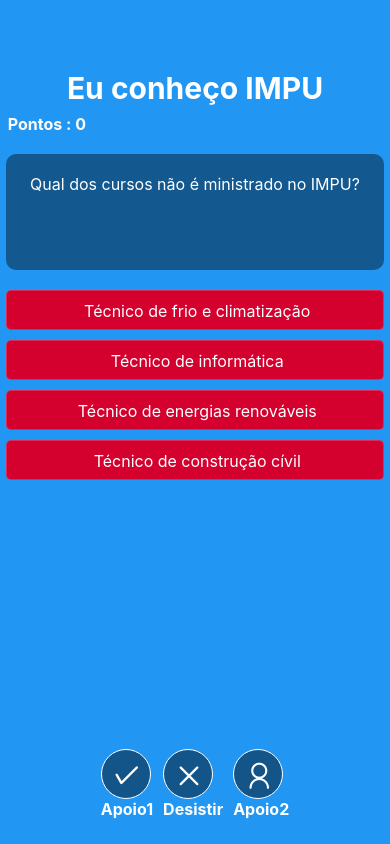
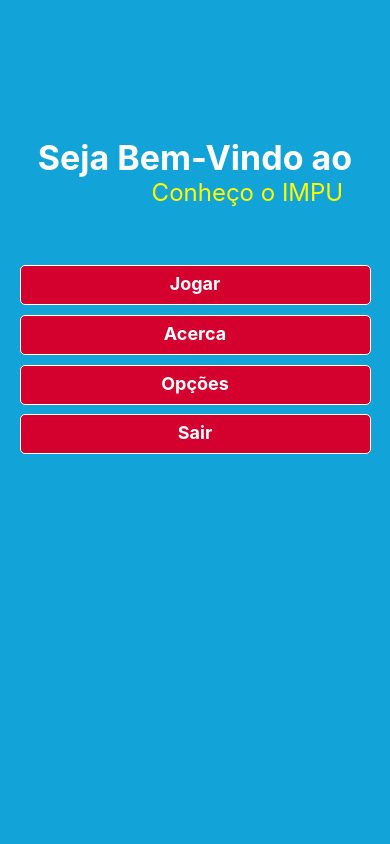
Before and after one commit to tiagobondo/Quiz, a React Native app: screen /Home in a window 390 px wide. Built offline with nearby package versions, Linux system fonts and the light colour scheme.

Commit message:
implementantion of navigation between pages

```diff
--- a/App.js
+++ b/App.js
@@ -1,23 +1,13 @@
 import { StatusBar } from 'expo-status-bar';
 import { StyleSheet, Text, View } from 'react-native';
+import {NavigationContainer} from '@react-navigation/native'
 
-import {Quiz} from './src/components/Quiz'
-
+import {Router} from './src/routes'
 
 export default function App() {
   return (
-    <View style={styles.container}>
-      <Quiz/>
-      <StatusBar style="auto" />
-    </View>
+    <NavigationContainer>
+      <Router/>
+    </NavigationContainer>
   );
 }
-
-const styles = StyleSheet.create({
-  container: {
-    flex: 1,
-    backgroundColor: '#2196f3',
-    alignItems: 'center',
-    justifyContent: 'center',
-  },
-});
--- a/package.json
+++ b/package.json
@@ -10,10 +10,13 @@
   },
   "dependencies": {
     "@react-navigation/native": "^6.1.9",
+    "@react-navigation/native-stack": "^6.9.17",
     "expo": "~49.0.15",
     "expo-status-bar": "~1.6.0",
     "react": "18.2.0",
-    "react-native": "0.72.6"
+    "react-native": "0.72.6",
+    "react-native-safe-area-context": "4.6.3",
+    "react-native-screens": "~3.22.0"
   },
   "devDependencies": {
     "@babel/core": "^7.20.0"
--- a/src/components/Quiz/style.js
+++ b/src/components/Quiz/style.js
@@ -5,13 +5,14 @@
     width:'100%',
     flex:1,
     alignItems:'center',
-    paddingTop:70
+    paddingTop:70,
+    backgroundColor:'#12a4d9'
   },
 
   containerQuestao:{
     marginTop:20,
     width:'97%',
-    height:'15%',
+    height:'16%',
     backgroundColor:'#00000069',
     marginBottom:20,
     borderRadius:10,
--- /dev/null
+++ b/src/pages/About/index.js
@@ -0,0 +1,14 @@
+import {
+    View,
+    Text
+} from 'react-native'
+
+import {styles} from './style'
+export default function About(){
+  return(
+    <View style={styles.container}>
+      <Text>About</Text>
+    </View>
+)}
+
+export {About}
--- /dev/null
+++ b/src/pages/About/style.js
@@ -0,0 +1,13 @@
+import {StyleSheet} from 'react-native'
+
+const styles = StyleSheet.create({
+  container: {
+    flex:1,
+    backgroundColor:'#12a4d9',
+    alignItems:'center',
+    paddingTop:'10%'
+
+  }
+})
+
+export {styles}
--- /dev/null
+++ b/src/pages/Home/index.js
@@ -0,0 +1,36 @@
+import {
+        View,
+        Text,
+        TouchableOpacity
+} from 'react-native';
+
+import {Title} from '../../components/Title'
+import {styles} from './style'
+
+export default function Home(props){
+  return(
+    <View style={styles.container}>
+
+      <Text style={styles.Title}>Seja Bem-Vindo ao</Text>
+      <Text style={styles.SubTitle}>Conheço o IMPU</Text>
+
+    <TouchableOpacity style={styles.buttonPlay} onPress={()=>props.navigation.navigate('Playing')} activeOpacity={0.7}>
+        <Text style={styles.textPlay}>Jogar</Text>
+    </TouchableOpacity>
+
+    <TouchableOpacity style={styles.buttonAbout} onPress={()=>props.navigation.navigate('About')} activeOpacity={0.7}>
+        <Text style={styles.textAbout}>Acerca</Text>
+    </TouchableOpacity>
+
+    <TouchableOpacity style={styles.buttonOptions} onPress={()=>props.navigation.navigate('Options')} activeOpacity={0.7}>
+        <Text style={styles.textOptions}>Opções</Text>
+    </TouchableOpacity>
+
+    <TouchableOpacity style={styles.buttonExit} onPress={()=>alert('Sair')} activeOpacity={0.7}>
+        <Text style={styles.textExit}>Sair</Text>
+    </TouchableOpacity>
+
+    </View>
+)}
+
+export {Home}
--- /dev/null
+++ b/src/pages/Home/style.js
@@ -0,0 +1,98 @@
+import {StyleSheet} from 'react-native';
+
+const styles = StyleSheet.create({
+  container: {
+    flex: 1,
+    backgroundColor: '#12a4d9',
+    alignItems: 'center',
+    paddingTop:'35%'
+  },
+
+  Title: {
+    fontSize:34,
+    fontWeight: 'bold',
+    color:'#fff'
+  },
+
+  SubTitle: {
+    color:'yellow',
+    fontSize:24,
+    alignSelf:'flex-end',
+    marginRight:'12%'
+  },
+
+  buttonPlay:{
+    marginTop:'15%',
+    width:'90%',
+    height:40,
+    backgroundColor:'#d4002e',
+    borderRadius:5,
+    borderWidth:1,
+    borderColor:'#fff'
+  },
+
+  textPlay:{
+    textAlign:'center',
+    color:'#fff',
+    fontSize:18,
+    fontWeight:'bold',
+    padding:7,
+  },
+
+  buttonAbout:{
+    marginTop:'2.5%',
+    width:'90%',
+    height:40,
+    backgroundColor:'#d4002e',
+    borderRadius:5,
+    borderWidth:1,
+    borderColor:'#fff'
+  },
+
+  textAbout:{
+    textAlign:'center',
+    color:'#fff',
+    fontSize:18,
+    fontWeight:'bold',
+    padding:7,
+  },
+
+  buttonOptions:{
+    marginTop:'2.5%',
+    width:'90%',
+    height:40,
+    backgroundColor:'#d4002e',
+    borderRadius:5,
+    borderWidth:1,
+    borderColor:'#fff'
+  },
+
+  textOptions:{
+    textAlign:'center',
+    color:'#fff',
+    fontSize:18,
+    fontWeight:'bold',
+    padding:7,
+  },
+
+  buttonExit:{
+    marginTop:'2.5%',
+    width:'90%',
+    height:40,
+    backgroundColor:'#d4002e',
+    borderRadius:5,
+    borderWidth:1,
+    borderColor:'#fff'
+  },
+
+  textExit:{
+    textAlign:'center',
+    color:'#fff',
+    fontSize:18,
+    fontWeight:'bold',
+    padding:7,
+  }
+
+})
+
+export{styles}
--- /dev/null
+++ b/src/pages/Options/index.js
@@ -0,0 +1,15 @@
+import {
+    View,
+    Text
+} from 'react-native'
+
+import {styles} from './style'
+
+export default function Options(){
+  return(
+    <View style={styles.container}>
+      <Text>Options</Text>
+    </View>
+  )}
+
+export {Options}
--- /dev/null
+++ b/src/pages/Options/style.js
@@ -0,0 +1,13 @@
+import {StyleSheet} from 'react-native'
+
+const styles = StyleSheet.create({
+  container: {
+    flex:1,
+    backgroundColor:'#12a4d9',
+    alignItems:'center',
+    paddingTop:'10%'
+
+  }
+})
+
+export {styles}
--- /dev/null
+++ b/src/pages/Playing/index.js
@@ -0,0 +1,17 @@
+import {
+  View,
+  Text
+} from 'react-native'
+
+import {styles} from './style'
+
+import {Quiz} from '../../components/Quiz'
+
+export default function Playing(){
+  return(
+    <View style={styles.container}>
+      <Quiz/>
+    </View>
+  )}
+
+export {Playing}
--- /dev/null
+++ b/src/pages/Playing/style.js
@@ -0,0 +1,9 @@
+import {StyleSheet} from 'react-native'
+
+const styles = StyleSheet.create({
+  container:{
+    flex:1,
+  }
+})
+
+export {styles}
--- /dev/null
+++ b/src/routes.js
@@ -0,0 +1,49 @@
+import {createNativeStackNavigator} from '@react-navigation/native-stack';
+
+import Home from './pages/Home'
+import Playing from './pages/Playing'
+import About from './pages/About';
+import Options from './pages/Options';
+
+const Stack = createNativeStackNavigator();
+
+export default function Router(){
+  return(
+    <Stack.Navigator>
+
+      <Stack.Screen
+      name='Home'
+      component={Home}
+      options={{
+        headerShown:false,
+      }}
+      />
+
+      <Stack.Screen
+      name='Playing'
+      component={Playing}
+      options={{
+        headerShown:false
+      }}
+      />
+
+      <Stack.Screen
+      name='About'
+      component={About}
+      options={{
+        headerShown:false
+      }}
+      />
+
+      <Stack.Screen
+      name='Options'
+      component={Options}
+      options={{
+        headerShown:false
+      }}
+      />
+
+    </Stack.Navigator>
+  )}
+
+  export {Router}
```
Also changed, not shown: 1 other file (tests, documents, lock files or other folders).
